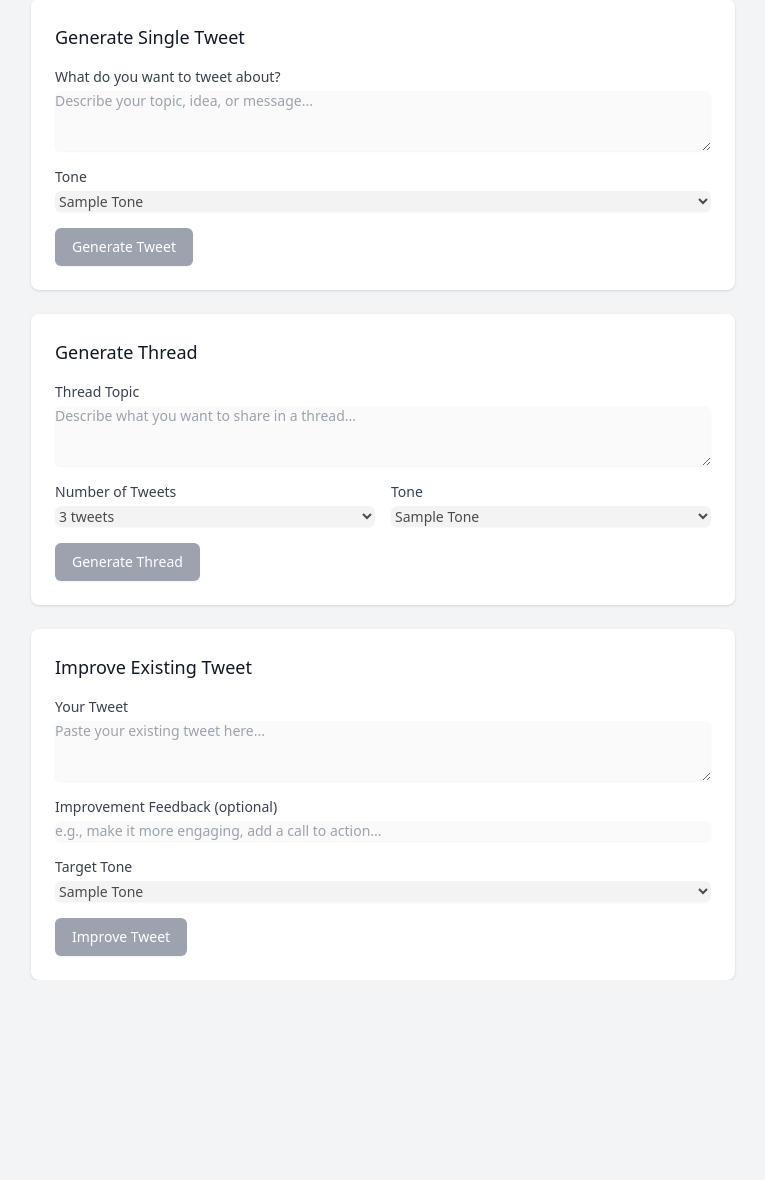
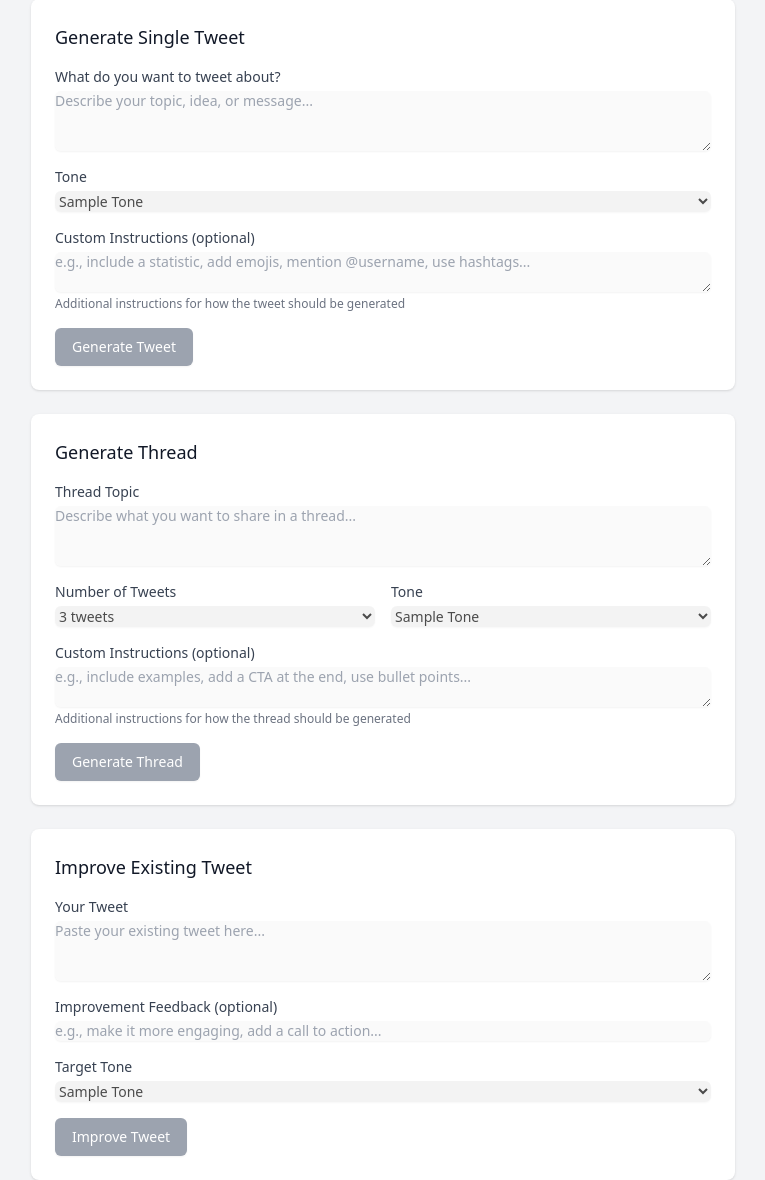
Before and after one commit to gumruyanzh/tempus, a Python web app: template app/templates/generate/index.html in a window 1280 px wide. Shown: the part 151-1331 px from the top of the page, without its empty margins (257-1022 px from the left). Before the commit the page ends 1131 px from the top, so only its background shows below. Run offline with Jinja, Linux system fonts and the light colour scheme; the template is opened without the code that fills it: most values are stand-ins (such as "Sample title", 1, 10 or a date in 2020); some libraries are stand-ins or nearby versions.

Commit message:
Add custom instructions field to tweet generation
- Add instructions textarea to single tweet and thread generation forms
- Accept instructions parameter in /generate/tweet and /generate/thread endpoints
- Pass instructions to DeepSeek service for inclusion in generation prompts

🤖 Generated with [Claude Code](https://claude.com/claude-code)

Co-Authored-By: Claude Opus 4.5 <noreply@anthropic.com>

```diff
--- a/app/api/generate.py
+++ b/app/api/generate.py
@@ -61,6 +61,7 @@ async def generate_tweet(
     user: RateLimitedUser,
     prompt: Annotated[str, Form()],
     tone: Annotated[str, Form()] = "professional",
+    instructions: Annotated[Optional[str], Form()] = None,
     db: AsyncSession = Depends(get_db),
 ):
     """Generate a single tweet using DeepSeek API."""
@@ -88,6 +89,7 @@ async def generate_tweet(
             prompt=prompt,
             tone=tone_enum,
             custom_system_prompt=user.default_prompt_template,
+            instructions=instructions,
         )
 
         # Log audit
@@ -139,6 +141,7 @@ async def generate_thread(
     prompt: Annotated[str, Form()],
     num_tweets: Annotated[int, Form()] = 3,
     tone: Annotated[str, Form()] = "professional",
+    instructions: Annotated[Optional[str], Form()] = None,
     db: AsyncSession = Depends(get_db),
 ):
     """Generate a tweet thread using DeepSeek API."""
@@ -166,6 +169,7 @@ async def generate_thread(
             num_tweets=num_tweets,
             tone=tone_enum,
             custom_system_prompt=user.default_prompt_template,
+            instructions=instructions,
         )
 
         csrf_token = generate_csrf_token()
--- a/app/templates/generate/index.html
+++ b/app/templates/generate/index.html
@@ -55,6 +55,18 @@
                             {% endfor %}
                         </select>
                     </div>
+                </div>
+
+                <div>
+                    <label for="instructions" class="block text-sm font-medium text-gray-700">
+                        Custom Instructions (optional)
+                    </label>
+                    <div class="mt-1">
+                        <textarea id="instructions" name="instructions" rows="2" {% if not has_api_key %}disabled{% endif %}
+                            class="shadow-sm focus:ring-indigo-500 focus:border-indigo-500 block w-full sm:text-sm border-gray-300 rounded-md"
+                            placeholder="e.g., include a statistic, add emojis, mention @username, use hashtags..."></textarea>
+                    </div>
+                    <p class="mt-1 text-xs text-gray-500">Additional instructions for how the tweet should be generated</p>
                 </div>
 
                 <button type="submit" {% if not has_api_key %}disabled{% endif %}
@@ -116,6 +128,18 @@
                     </div>
                 </div>
 
+                <div>
+                    <label for="thread_instructions" class="block text-sm font-medium text-gray-700">
+                        Custom Instructions (optional)
+                    </label>
+                    <div class="mt-1">
+                        <textarea id="thread_instructions" name="instructions" rows="2" {% if not has_api_key %}disabled{% endif %}
+                            class="shadow-sm focus:ring-indigo-500 focus:border-indigo-500 block w-full sm:text-sm border-gray-300 rounded-md"
+                            placeholder="e.g., include examples, add a CTA at the end, use bullet points..."></textarea>
+                    </div>
+                    <p class="mt-1 text-xs text-gray-500">Additional instructions for how the thread should be generated</p>
+                </div>
+
                 <button type="submit" {% if not has_api_key %}disabled{% endif %}
                     class="inline-flex items-center px-4 py-2 border border-transparent text-sm font-medium rounded-md shadow-sm text-white bg-purple-600 hover:bg-purple-700 disabled:bg-gray-400 disabled:cursor-not-allowed">
                     Generate Thread
```
Also changed, not shown: app/services/deepseek.py (+9 -3 lines).
